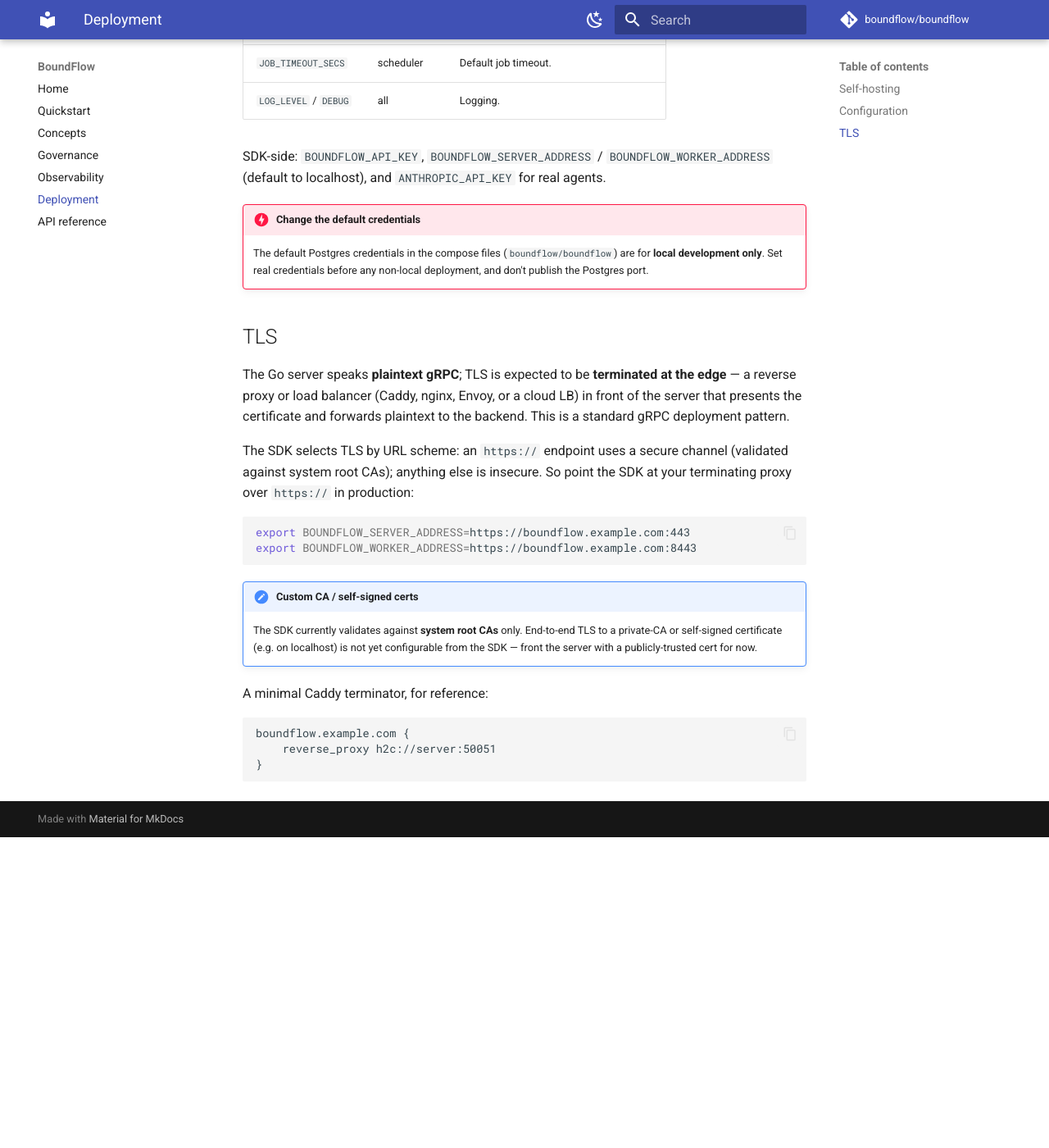
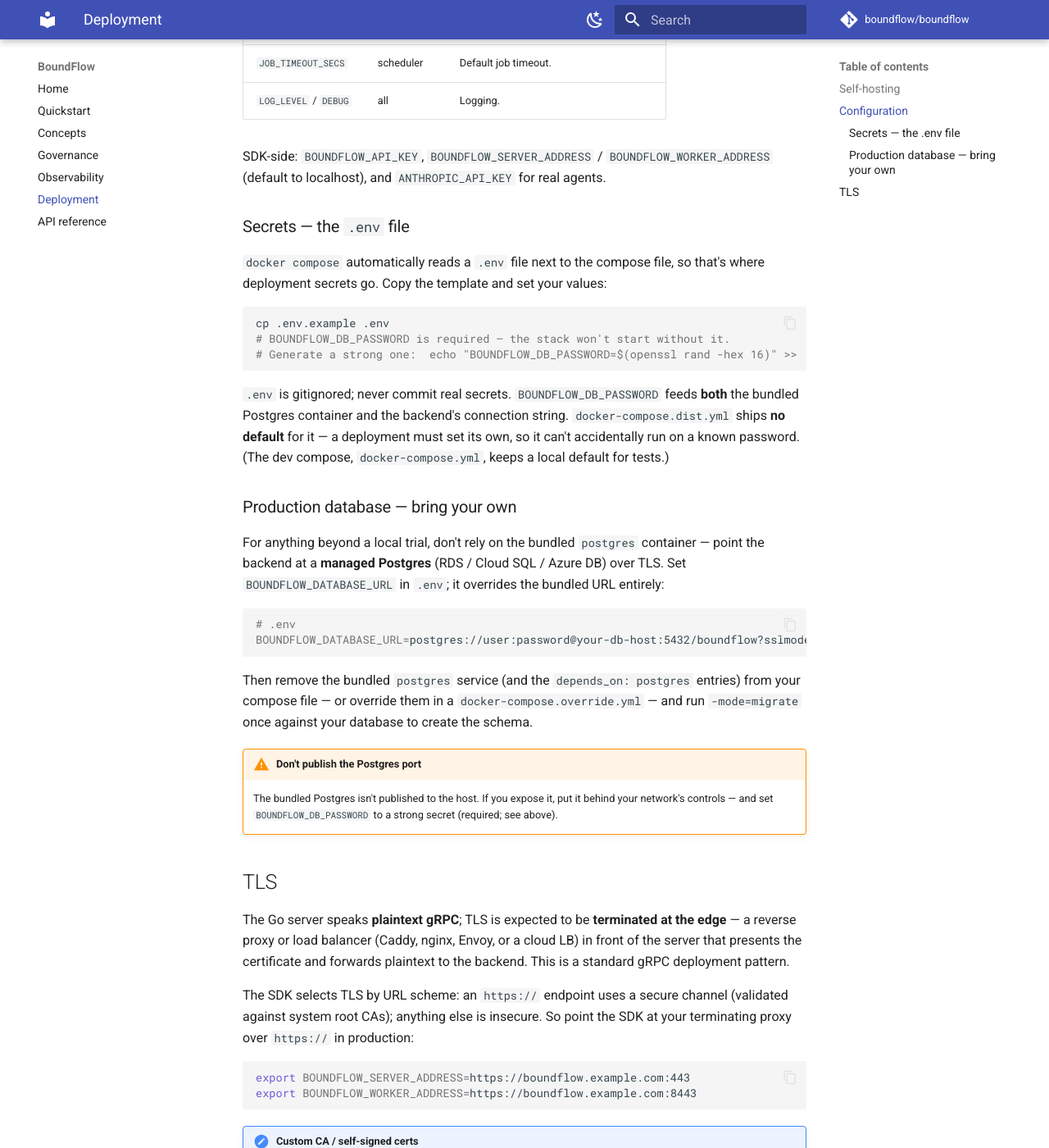
Before and after one commit to boundflow/boundflow, an MkDocs documentation site: the page built from docs/deployment.md, in a window 1280 px wide and 1400 px high, scrolled down 688 px. Shown: the whole window at 82% size. Built offline with MkDocs 1.6.1 and Material for MkDocs 9.7.7, drawn with Linux system fonts in a browser that asks for light colours; comment, search, counter and statistics services are not loaded; before the commit the page ends 1709 px from its top, so only the background shows below that.

Commit message:
secure-by-default dist deploy: require BOUNDFLOW_DB_PASSWORD (no shipped default), generate-password quickstart step, .env-based secrets + bring-your-own managed DB, deployment docs

````diff
--- a/docs/deployment.md
+++ b/docs/deployment.md
@@ -29,10 +29,42 @@ SDK-side: `BOUNDFLOW_API_KEY`, `BOUNDFLOW_SERVER_ADDRESS` /
 `BOUNDFLOW_WORKER_ADDRESS` (default to localhost), and `ANTHROPIC_API_KEY` for
 real agents.
 
-!!! danger "Change the default credentials"
-    The default Postgres credentials in the compose files (`boundflow/boundflow`)
-    are for **local development only**. Set real credentials before any non-local
-    deployment, and don't publish the Postgres port.
+### Secrets — the `.env` file
+
+`docker compose` automatically reads a `.env` file next to the compose file, so
+that's where deployment secrets go. Copy the template and set your values:
+
+```bash
+cp .env.example .env
+# BOUNDFLOW_DB_PASSWORD is required — the stack won't start without it.
+# Generate a strong one:  echo "BOUNDFLOW_DB_PASSWORD=$(openssl rand -hex 16)" >> .env
+```
+
+`.env` is gitignored; never commit real secrets. `BOUNDFLOW_DB_PASSWORD` feeds
+**both** the bundled Postgres container and the backend's connection string.
+`docker-compose.dist.yml` ships **no default** for it — a deployment must set its own,
+so it can't accidentally run on a known password. (The dev compose,
+`docker-compose.yml`, keeps a local default for tests.)
+
+### Production database — bring your own
+
+For anything beyond a local trial, don't rely on the bundled `postgres` container —
+point the backend at a **managed Postgres** (RDS / Cloud SQL / Azure DB) over TLS.
+Set `BOUNDFLOW_DATABASE_URL` in `.env`; it overrides the bundled URL entirely:
+
+```bash
+# .env
+BOUNDFLOW_DATABASE_URL=postgres://user:password@your-db-host:5432/boundflow?sslmode=require
+```
+
+Then remove the bundled `postgres` service (and the `depends_on: postgres` entries)
+from your compose file — or override them in a `docker-compose.override.yml` — and
+run `-mode=migrate` once against your database to create the schema.
+
+!!! warning "Don't publish the Postgres port"
+    The bundled Postgres isn't published to the host. If you expose it, put it behind
+    your network's controls — and set `BOUNDFLOW_DB_PASSWORD` to a strong secret
+    (required; see above).
 
 ## TLS
 
````
Also changed, not shown: QUICKSTART.md (+8 -3 lines), README.md (+7 -4 lines), docker-compose.dist.yml (+8 -7 lines), docs/quickstart.md (+4 -0 lines), 2 other files.
